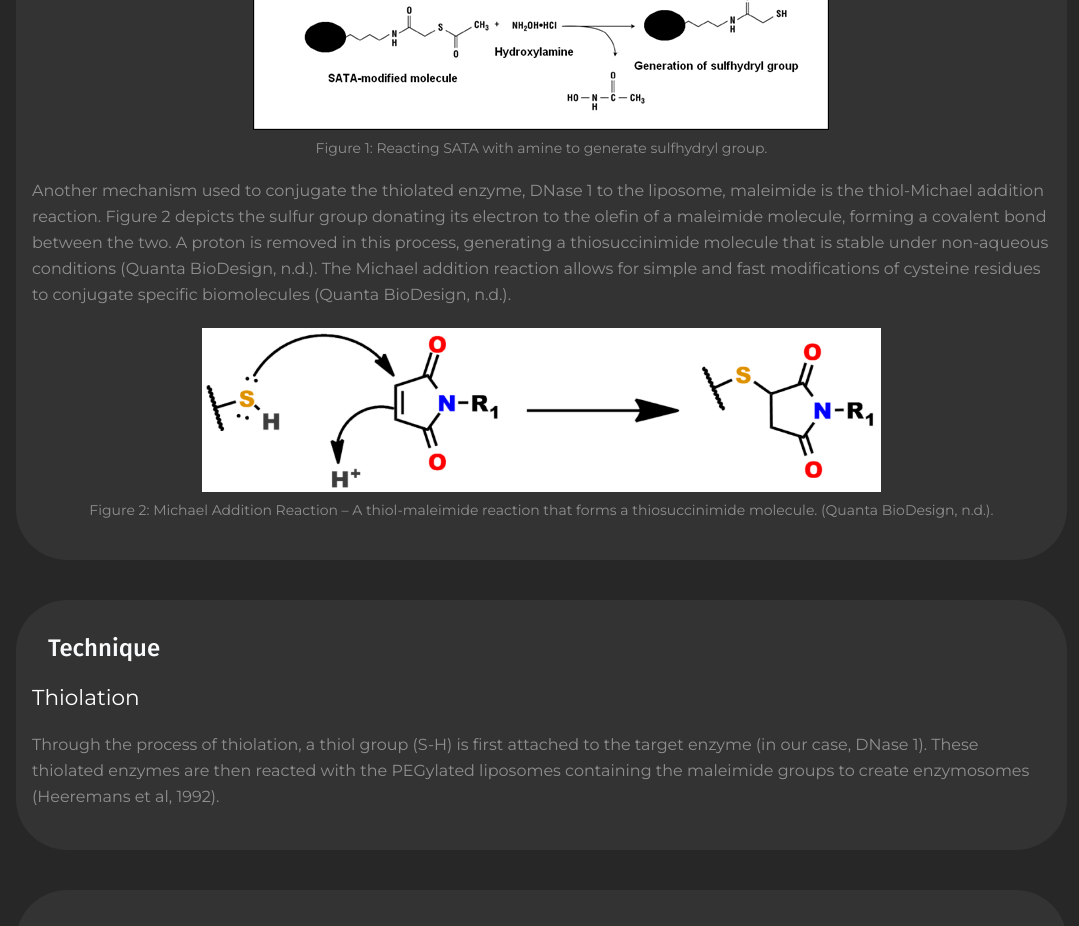
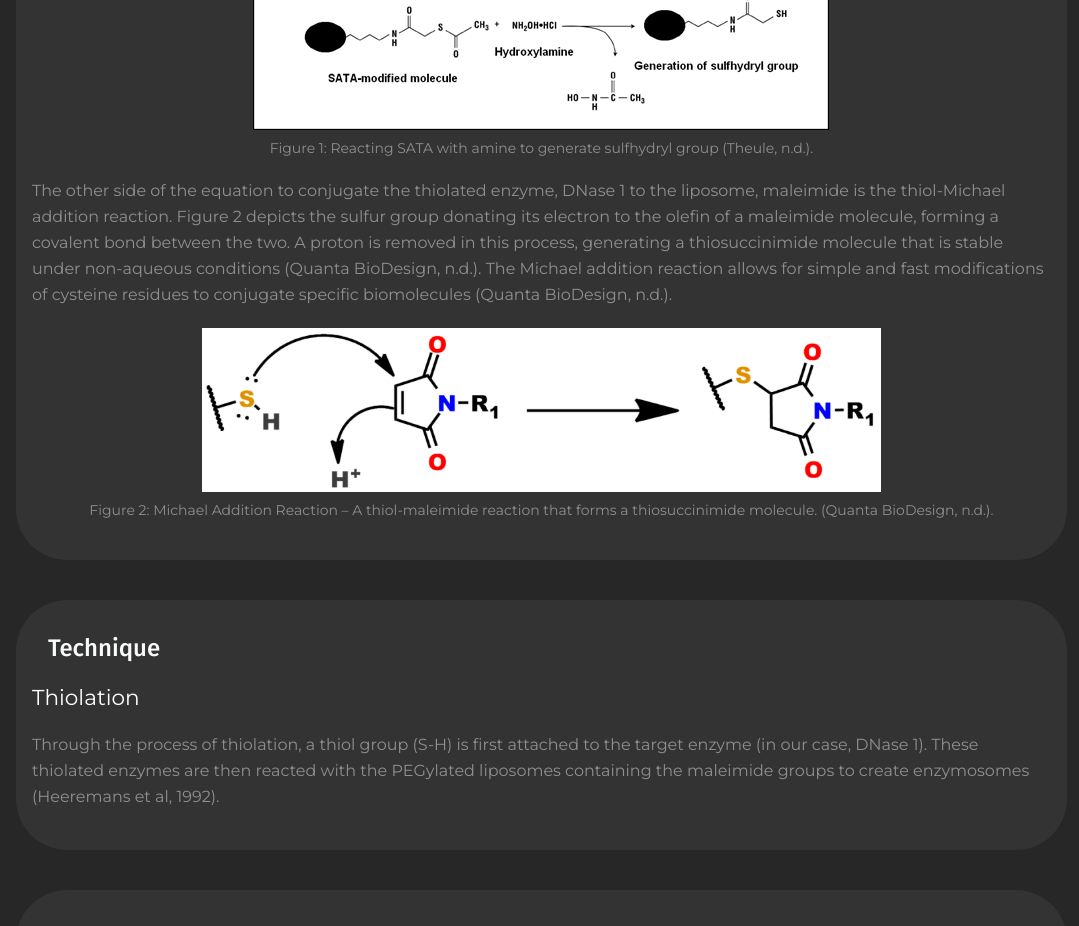
Before and after one commit to biomod2023/biomod2023, a Vue app: page /lab-validation/thiolation-and-conjugation in a window 1280 px wide. Shown: the part 820-1746 px from the top of the page, without its empty margins (32-1111 px from the left). Built offline with nearby package versions, Linux system fonts and the light colour scheme; what oh-vue-icons, vue-window-size would draw is missing.

Commit message:
add changes to the discussion content

```diff
--- a/src/views/lab-validation/GroupCView.vue
+++ b/src/views/lab-validation/GroupCView.vue
@@ -63,18 +63,20 @@ const sectionTitleStyle = 'text-subtitle-sm lg:text-subtitle text-white mb-4'
                 <img src="../../assets/thiolation-and-conjunction/reaction-of-sata.png" alt="" />
               </template>
               <template #caption>
-                <p>Figure 1: Reacting SATA with amine to generate sulfhydryl group.</p>
+                <p>Figure 1: Reacting SATA with amine to generate sulfhydryl group (Theule, n.d.).</p>
               </template>
             </CaptionedGraphics>
 
             <p>
-              Another mechanism used to conjugate the thiolated enzyme, DNase 1 to the liposome,
-              maleimide is the thiol-Michael addition reaction. Figure 2 depicts the sulfur group
-              donating its electron to the olefin of a maleimide molecule, forming a covalent bond
-              between the two. A proton is removed in this process, generating a thiosuccinimide
-              molecule that is stable under non-aqueous conditions (Quanta BioDesign, n.d.). The
-              Michael addition reaction allows for simple and fast modifications of cysteine
-              residues to conjugate specific biomolecules (Quanta BioDesign, n.d.).
+              The other side of the equation to conjugate the thiolated enzyme,
+              DNase 1 to the liposome, maleimide is the thiol-Michael addition
+              reaction. Figure 2 depicts the sulfur group donating its electron
+              to the olefin of a maleimide molecule, forming a covalent bond
+              between the two. A proton is removed in this process, generating a
+              thiosuccinimide molecule that is stable under non-aqueous
+              conditions (Quanta BioDesign, n.d.). The Michael addition reaction
+              allows for simple and fast modifications of cysteine residues to
+              conjugate specific biomolecules (Quanta BioDesign, n.d.).
             </p>
             <CaptionedGraphics modifier="w-full">
               <template #graphics>
```
